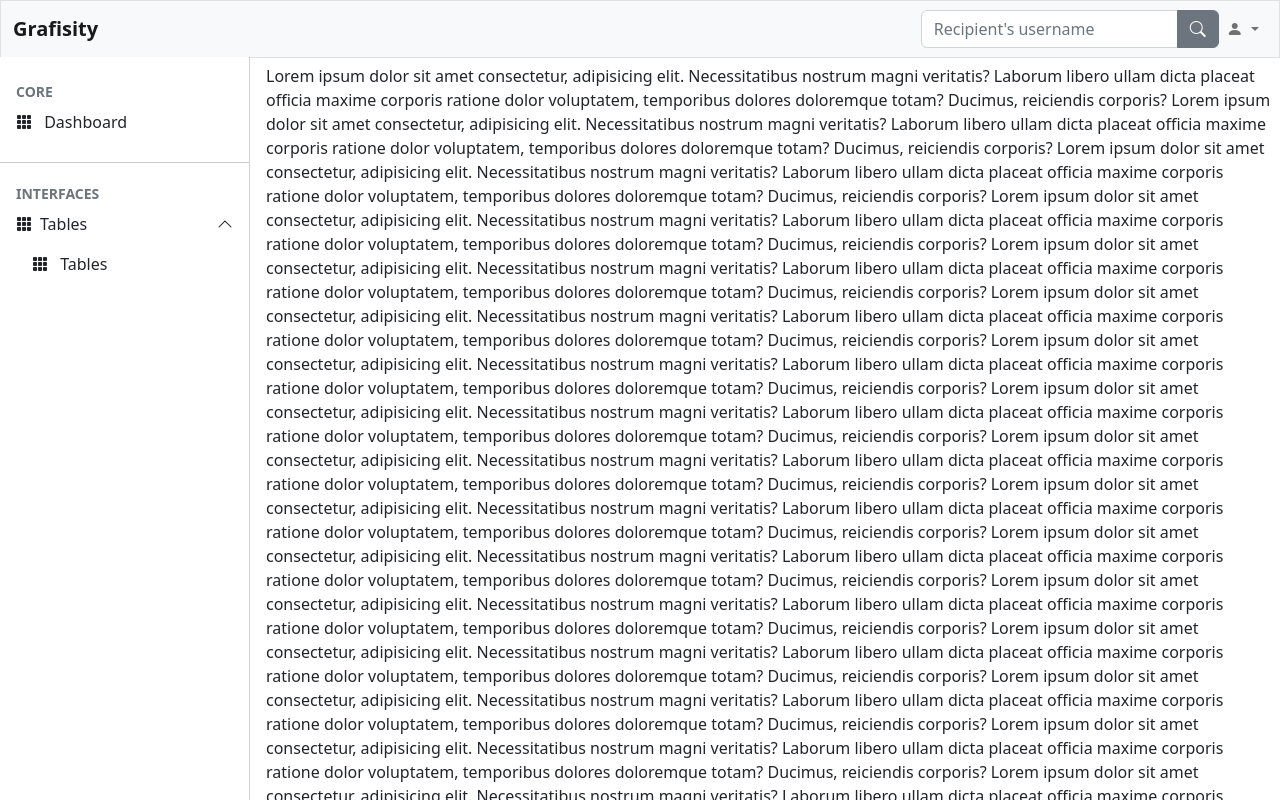
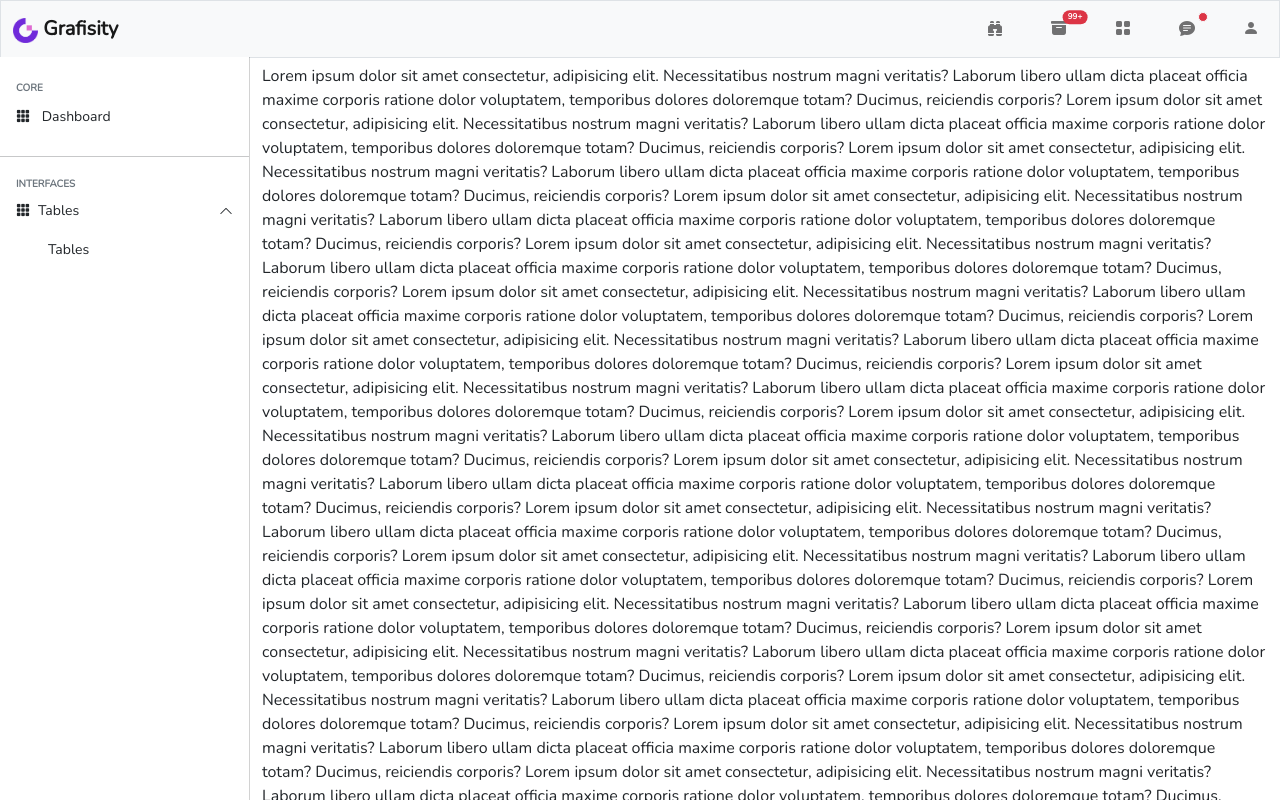
Before and after one commit to riymuh/grafite-admin-dashboard, a website built with webpack: page dist/layout/original.html in a window 1280 px wide. Both pictures are taken after a click on the button "Tables". Shown: the top 800 px of the page. Built offline with nearby package versions, Linux system fonts and the light colour scheme.

Commit message:
improvement navbar, sidebar

```diff
--- a/dist/layout/asset/style.css
+++ b/dist/layout/asset/style.css
@@ -1,6 +1,17 @@
+@import "https://fonts.bunny.net/css?family=Nunito";
+
 :root {
   --offcanvas-width: 250px;
   --topNavbarHeight: 57px;
+  --bs-font-family: "Nunito", sans-serif;
+}
+
+body {
+  font-family: var(--bs-font-family) !important;
+}
+
+.fs-7 {
+  font-size: 14px !important;
 }
 
 .sidebar-nav {
@@ -21,6 +32,29 @@
   transform: rotate(180deg);
 }
 
+.sidebar-subtitle {
+  font-size: 10px !important;
+}
+
+.dropdown:hover > .dropdown-menu {
+  display: block;
+  right: 0;
+  left: auto;
+}
+
+.dropdown > .dropdown-toggle:active {
+  /*Without this, clicking will make it sticky*/
+  pointer-events: none;
+}
+
+.navbar-nav .dropdown-menu {
+  position: absolute !important;
+}
+
+.nav .navbar-nav {
+  flex-direction: row !important;
+}
+
 @media (min-width: 992px) {
   body {
     overflow: auto !important;
--- a/dist/layout/original.html
+++ b/dist/layout/original.html
@@ -12,26 +12,45 @@
       <div class="container-fluid">
         <a class="navbar-brand" href="#">
           <!-- trigger offcanvas -->
-          <button class="navbar-toggler me-2" type="button" data-bs-toggle="offcanvas" data-bs-target="#offcanvasExample" aria-controls="offcanvasExample">
+          <img src="asset/images/logo.png" width="25px" alt="">
+          <span class="fw-bold d-none d-sm-inline">Grafisity</span>
+          <button class="navbar-toggler me-2 px-1 text-dark border-0 fs-6" type="button" data-bs-toggle="offcanvas" data-bs-target="#offcanvasExample" aria-controls="offcanvasExample">
+            <i class="bi bi-chevron-double-right"></i>
+          </button>
+        </a>
+        <div class="nav">
+          <ul class="navbar-nav ms-auto">
+            <li class="nav-item px-3">
+              <a class="nav-link" href="#">
+                <i class="bi bi-binoculars-fill"></i>
+              </a>
+            </li>
+            <li class="nav-item px-3">
+              <a class="nav-link position-relative" href="#">
+                <i class="bi bi-archive-fill"></i>
+                <span class="position-absolute top-10 start-100 translate-middle badge rounded-pill bg-danger" style="font-size: 8px;">
+                  99+
+                  <span class="visually-hidden">unread messages</span>
+                </span>
+              </a>
+            </li>
+            <li class="nav-item px-3">
+              <a class="nav-link" href="#">
                 <i class="bi bi-grid-fill"></i>
-          </button>
-          <span class="fw-bold">Grafisity</span>
               </a>
-        <button class="navbar-toggler" type="button" data-bs-toggle="collapse" data-bs-target="#navbarSupportedContent" aria-controls="navbarSupportedContent" aria-expanded="false" aria-label="Toggle navigation">
-          <span class="navbar-toggler-icon"></span>
-        </button>
-        <div class="collapse navbar-collapse" id="navbarSupportedContent">
-          <form class="d-flex ms-auto" role="search">
-            <div class="input-group my-3 my-lg-0">
-              <input type="text" class="form-control" placeholder="Recipient's username" aria-label="Recipient's username" aria-describedby="button-addon2">
-              <button class="btn btn-secondary" type="button" id="button-addon2">
-                <i class="bi bi-search"></i>
-              </button>
-            </div>
-          </form>
-          <ul class="navbar-nav ">
-            <li class="nav-item dropdown">
-              <a class="nav-link dropdown-toggle" href="#" role="button" data-bs-toggle="dropdown" aria-expanded="false">
+            </li>
+
+            <li class="nav-item px-3">
+              <a class="nav-link position-relative" href="#">
+                <i class="bi bi-chat-text-fill"></i>
+                <span class="position-absolute top-10 start-100 translate-middle p-1 bg-danger border border-light rounded-circle">
+                  <span class="visually-hidden">New alerts</span>
+                </span>
+              </a>
+            </li>
+
+            <li class="nav-item ps-3 dropdown">
+              <a class="nav-link" href="#" role="button" data-bs-toggle="dropdown" aria-expanded="false">
                 <i class="bi bi-person-fill"></i>
               </a>
               <ul class="dropdown-menu dropdown-menu-end">
@@ -53,41 +72,38 @@
         <nav class="mt-4">
           <ul class="navbar-nav">
             <li>
-              <div class="text-uppercase text-muted small fw-semibold px-3">core</div>
+              <div class="text-uppercase text-muted small fw-semibold px-3 sidebar-subtitle">core</div>
             </li>
             <li>
               <a href="" class="nav-link px-3 active">
-                <span class="me-2">
+                <span class="me-2 fs-7">
                   <i class="bi bi-grid-3x3-gap-fill"></i>
                 </span>
-                <span>Dashboard</span>
+                <span class="fs-7">Dashboard</span>
               </a>
             </li>
             <li class="my-1">
               <hr class="" />
             </li>
             <li>
-              <div class="text-uppercase text-muted small fw-semibold px-3">interfaces</div>
+              <div class="text-uppercase text-muted small fw-semibold px-3 sidebar-subtitle">interfaces</div>
             </li>
             <li>
               <a class="nav-link px-3 sidebar-link" data-bs-toggle="collapse" href="#collapseExample" role="button" aria-expanded="false" aria-controls="collapseExample">
-                <span class="me-2">
+                <span class="me-2 fs-7">
                   <i class="bi bi-grid-3x3-gap-fill"></i>
                 </span>
-                <span>Tables</span>
-                <span class="right-icon ms-auto">
+                <span class="fs-7">Tables</span>
+                <span class="right-icon ms-auto fs-7">
                   <i class="bi bi-chevron-down"></i>
                 </span>
               </a>
               <div class="collapse" id="collapseExample">
                 <div class="">
-                  <ul class="navbar-nav ps-3">
+                  <ul class="navbar-nav">
                     <li>
-                      <a href="" class="nav-link px-3">
-                        <span class="me-2">
-                          <i class="bi bi-grid-3x3-gap-fill"></i>
-                        </span>
-                        <span>Tables</span>
+                      <a href="" class="nav-link px-5">
+                        <span class="fs-7">Tables</span>
                       </a>
                     </li>
                   </ul>
@@ -100,7 +116,8 @@
     </div>
     <!-- end navbar -->
 
-    <main class="ps-3 pt-3 mt-5">
+    <main class="pt-3 mt-5">
+      <div class="container-fluid">
         Lorem ipsum dolor sit amet consectetur, adipisicing elit. Necessitatibus nostrum magni veritatis? Laborum libero ullam dicta placeat officia maxime corporis ratione dolor voluptatem, temporibus dolores doloremque totam? Ducimus, reiciendis corporis?
         Lorem ipsum dolor sit amet consectetur, adipisicing elit. Necessitatibus nostrum magni veritatis? Laborum libero ullam dicta placeat officia maxime corporis ratione dolor voluptatem, temporibus dolores doloremque totam? Ducimus, reiciendis corporis?
         Lorem ipsum dolor sit amet consectetur, adipisicing elit. Necessitatibus nostrum magni veritatis? Laborum libero ullam dicta placeat officia maxime corporis ratione dolor voluptatem, temporibus dolores doloremque totam? Ducimus, reiciendis corporis?
@@ -141,6 +158,7 @@
         Lorem ipsum dolor sit amet consectetur, adipisicing elit. Necessitatibus nostrum magni veritatis? Laborum libero ullam dicta placeat officia maxime corporis ratione dolor voluptatem, temporibus dolores doloremque totam? Ducimus, reiciendis corporis?
         Lorem ipsum dolor sit amet consectetur, adipisicing elit. Necessitatibus nostrum magni veritatis? Laborum libero ullam dicta placeat officia maxime corporis ratione dolor voluptatem, temporibus dolores doloremque totam? Ducimus, reiciendis corporis?
         Lorem ipsum dolor sit amet consectetur, adipisicing elit. Necessitatibus nostrum magni veritatis? Laborum libero ullam dicta placeat officia maxime corporis ratione dolor voluptatem, temporibus dolores doloremque totam? Ducimus, reiciendis corporis?
+      </div>
     </main>
 
     <script src="../main.js"></script>
```
Lines whose indentation alone changed are shown as unchanged.
